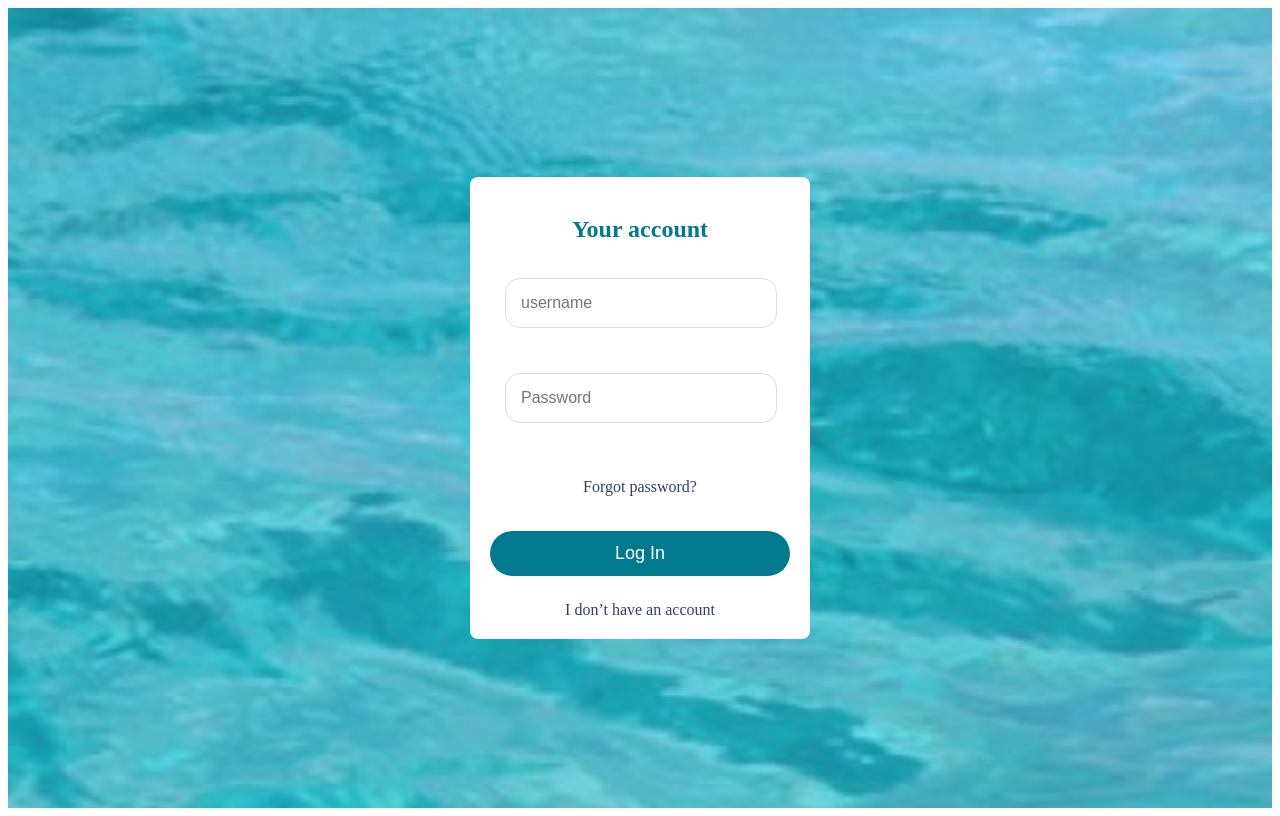
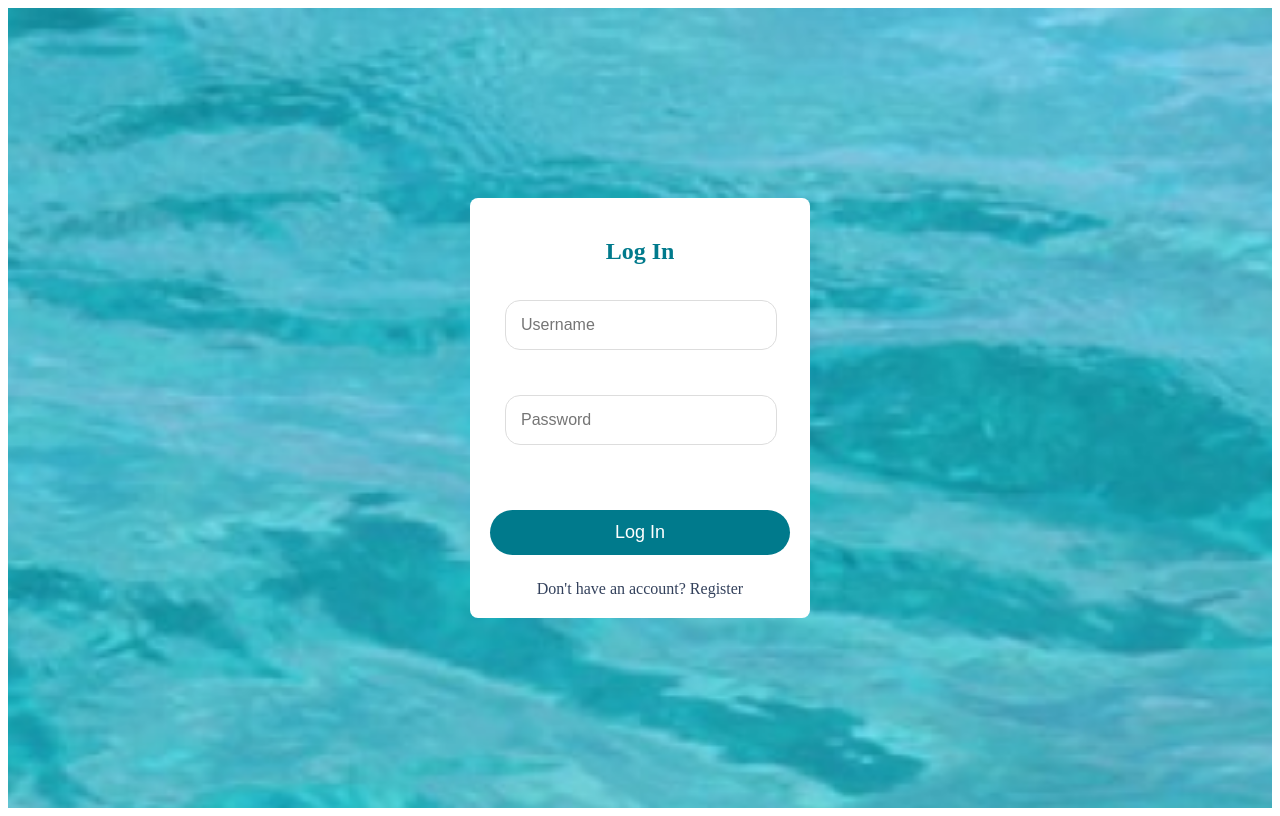
Before and after one commit to GabyRosas/trip_planner_front, a React (Vite) app: page /login in a window 1280 px wide. Built offline with nearby package versions, Linux system fonts and the light colour scheme.

Commit message:
loginform ok

```diff
--- a/src/components/login/LoginForm.jsx
+++ b/src/components/login/LoginForm.jsx
@@ -1,28 +1,88 @@
-import React from 'react';
-import { Container, FormWrapper, Title, Input, Button, LinkStyled } from "./styled";
-import { useState } from 'react';
-
+import React, { useState } from "react";
+import {
+  Container,
+  FormWrapper,
+  Title,
+  Input,
+  Button,
+  LinkStyled,
+} from "../login/styled";
+import { useNavigate } from "react-router-dom";
+import useApi from "../../services/useApi";
+import { API_BASE_URL } from "../../config/urls";
 
 const LoginForm = () => {
-const [username, setUsername] = useState("");
-const [password, setPassword] = useState("");
+  const [formData, setFormData] = useState({
+    username: "",
+    password: "",
+  });
 
-const handleSubmit = (e) => {
-e.preventDefault()
-// aqui hacemos la peticion al back
-}
-return (
+  const navigate = useNavigate();
+  const { request, loading, error } = useApi({
+    apiEndpoint: `${API_BASE_URL}login/`,
+    method: "POST",
+  });
+
+  const handleChange = (e) => {
+    const { name, value } = e.target;
+    setFormData({
+      ...formData,
+      [name]: value,
+    });
+  };
+
+  const handleSubmit = async (e) => {
+    e.preventDefault();
+    try {
+      const response = await request(formData);
+      // Almacenar el token en el almacenamiento local
+      localStorage.setItem("token", response.data.token);
+      navigate("/dashboard"); // Redirige al usuario a la página de destino
+    } catch (err) {
+      console.error("Login error:", err);
+    }
+  };
+
+  const renderError = () => {
+    if (!error) return null;
+    if (typeof error === "object") {
+      return (
+        <ul style={{ color: "red" }}>
+          {Object.entries(error).map(([key, value]) => (
+            <li key={key}>{`${key}: ${value}`}</li>
+          ))}
+        </ul>
+      );
+    }
+    return <p style={{ color: "red" }}>{error}</p>;
+  };
+
+  return (
     <Container>
-        <FormWrapper onSubmit={handleSubmit} >
-        <Title>Your account</Title>
-        <Input type="text"  name="username" value={username} onChange={(e) => setUsername(e.target.value)} placeholder="username" />
-        <Input type="password"  name="password" onChange={(e) => setPassword(e.target.value)} value={password} placeholder="Password" />
-        <LinkStyled>Forgot password?</LinkStyled>
-        <Button type="submit">Log In</Button>
-        <LinkStyled to="/Register">I don’t have an account</LinkStyled>
-        </FormWrapper>
+      <FormWrapper onSubmit={handleSubmit}>
+        <Title>Log In</Title>
+        {renderError()}
+        <Input
+          type="text"
+          name="username"
+          value={formData.username}
+          onChange={handleChange}
+          placeholder="Username"
+        />
+        <Input
+          type="password"
+          name="password"
+          value={formData.password}
+          onChange={handleChange}
+          placeholder="Password"
+        />
+        <Button type="submit" disabled={loading}>
+          {loading ? "Logging In..." : "Log In"}
+        </Button>
+        <LinkStyled to="/register">Don't have an account? Register</LinkStyled>
+      </FormWrapper>
     </Container>
-    );
+  );
 };
 
 export default LoginForm;
--- a/src/services/useApi.jsx
+++ b/src/services/useApi.jsx
@@ -13,11 +13,17 @@ const useApi = ({ apiEndpoint, method = "GET" }) => {
       setError(null);
 
       try {
+        const token = localStorage.getItem("token"); // Obtener el token del almacenamiento local
+
         const response = await axios({
           url: apiEndpoint,
           method,
           data: body,
+          headers: {
+            Authorization: token ? `Token ${token}` : "", // Añadir el token al header
+          },
         });
+
         setData(response.data);
         setLoading(false);
         return response;
```
